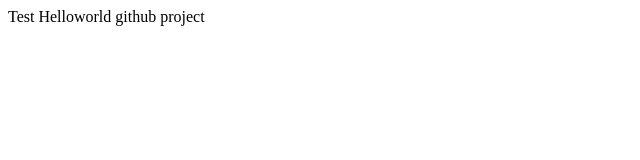
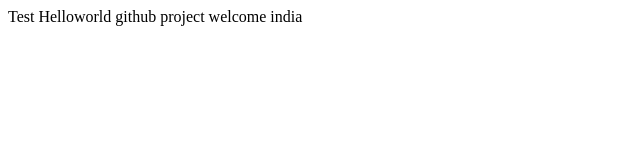
Before and after one commit to naviens/ngitlearn, a plain HTML site: page WebContent/Index.html in a window 1280 px wide. Shown: the whole page, without its empty margins (0-640 px from the left). Drawn offline with Linux system fonts and the light colour scheme.

Commit message:
changes in index .html

```diff
--- a/WebContent/Index.html
+++ b/WebContent/Index.html
@@ -6,5 +6,6 @@
 </head>
 <body>
 	Test Helloworld github project
+	welcome india
 </body>
 </html>
```
